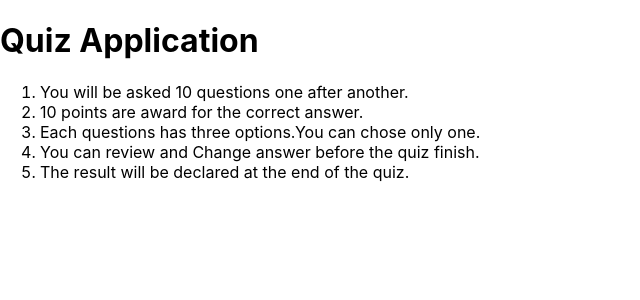
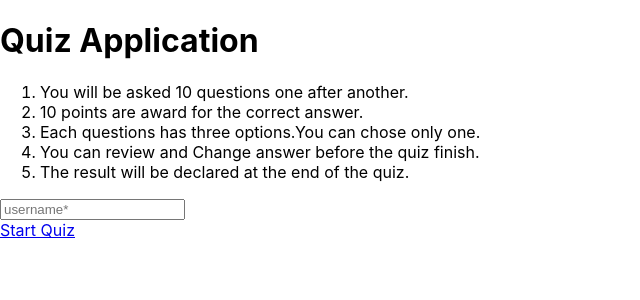
Before and after one commit to anishazahan/Quize-app, a React (Create React App) app: page / in a window 1280 px wide. Shown: the top 300 px of the page, without its empty margins (0-640 px from the left). Built offline with nearby package versions, Linux system fonts and the light colour scheme.

Commit message:
form and start btn add

```diff
--- a/src/components/Main.js
+++ b/src/components/Main.js
@@ -1,6 +1,8 @@
-import React from 'react'
+import React, { useRef } from 'react'
+import {Link} from 'react-router-dom'
 
 const Main = () => {
+    const inputRef = useRef(null)
   return (
     <div className='container'>
       <h1 className='title text-light'>Quiz Application</h1>
@@ -11,6 +13,12 @@ const Main = () => {
         <li>You can review and Change answer before the quiz finish.</li>
         <li>The result will be declared at the end of the quiz.</li>
       </ol>
+      <form id='form'>
+        <input ref={inputRef} type="text" placeholder='username*' />
+      </form>
+      <div className="start">
+        <Link className='btn' to={'quiz'}>Start Quiz</Link>
+      </div>
     </div>
   )
 }
```
